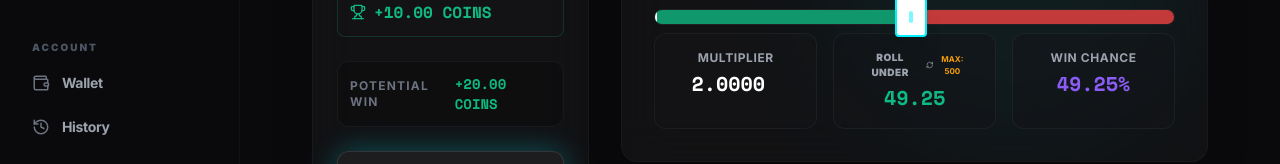
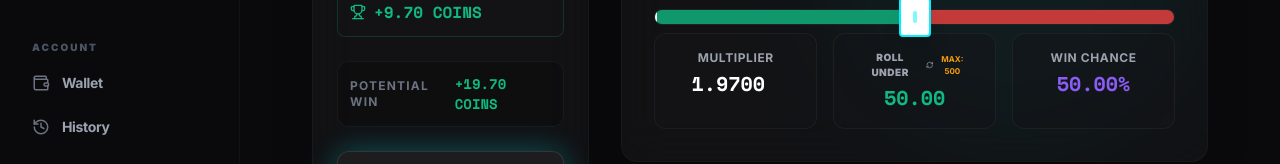
Before and after one commit to DM7OFF/Hexbet, a React (Vite) app in the folder frontend/: page /casino/dice in a window 1280 px wide. Shown: the part 430-594 px from the top of the page. Built offline with nearby package versions, Linux system fonts and the light colour scheme; no server answers.

Commit message:
refactor: prioritize roll target (under/over) over multiplier in Dice game logic

```diff
--- a/frontend/src/pages/CasinoDice.tsx
+++ b/frontend/src/pages/CasinoDice.tsx
@@ -14,8 +14,8 @@ export default function CasinoDice() {
     }
   }, [balance, betAmount]);
 
-  const [targetMultiplier, setTargetMultiplier] = useState<number>(2.0);
-  const [multiplierInput, setMultiplierInput] = useState<string>('2.0000');
+  const [rollTarget, setRollTarget] = useState<number>(50.0);
+  const [multiplierInput, setMultiplierInput] = useState<string>('1.9700');
   const [rollType, setRollType] = useState<'under' | 'over'>('under');
   const [rolling, setRolling] = useState(false);
   const [lastRoll, setLastRoll] = useState<{ result: number; won: boolean; profit: number } | null>(null);
@@ -35,33 +35,29 @@ export default function CasinoDice() {
   const MAX_GAIN = getMaxGain();
 
   // Derived Values
-  const multiplier = targetMultiplier;
-  const visualWinChance = (100 / targetMultiplier);
-  const winChance = visualWinChance * (100 - HOUSE_EDGE) / 100;
+  const winChance = rollType === 'under' ? rollTarget : (100 - rollTarget);
+  const multiplier = (100 - HOUSE_EDGE) / winChance;
   const potentialProfit = betAmount * multiplier - betAmount;
   const actualProfit = Math.min(potentialProfit, MAX_GAIN);
 
-  // The visual number shown to the user (e.g. "Roll Under 49.25")
-  const rollTarget = rollType === 'under' ? winChance : (100 - winChance);
-
   // Sync multiplier input
   useEffect(() => {
-    setMultiplierInput(targetMultiplier.toFixed(4));
-  }, [targetMultiplier]);
+    setMultiplierInput(multiplier.toFixed(4));
+  }, [multiplier]);
 
   const handleMultiplierChange = (val: string) => {
     setMultiplierInput(val);
     const num = parseFloat(val);
-    if (!isNaN(num) && num >= 1.0103 && num <= 49.25) {
-      setTargetMultiplier(num);
+    if (!isNaN(num) && num >= 1.0368 && num <= 49.25) { // Range for 2% to 95% win chance
+      const newWinChance = (100 - HOUSE_EDGE) / num;
+      const newTarget = rollType === 'under' ? newWinChance : (100 - newWinChance);
+      setRollTarget(newTarget);
     }
   };
 
   const handleSliderChange = (val: number) => {
-    // Slider maps to visual win chance (2% to 95%)
-    // val is the "visual" probability (e.g. 50)
-    const newMultiplier = 100 / val;
-    setTargetMultiplier(newMultiplier);
+    // Slider maps directly to rollTarget
+    setRollTarget(val);
   };
 
   const handleRoll = useCallback(() => {
@@ -72,17 +68,14 @@ export default function CasinoDice() {
     updateBalance(-betAmount);
     recordWager(betAmount);
 
-    const currentMultiplier = targetMultiplier;
+    const currentWinChance = rollType === 'under' ? rollTarget : (100 - rollTarget);
+    const currentMultiplier = (100 - HOUSE_EDGE) / currentWinChance;
     const potProfit = betAmount * currentMultiplier - betAmount;
     const actualPft = Math.min(potProfit, MAX_GAIN);
 
-    const vWinChance = 100 / currentMultiplier;
-    const cWinChance = vWinChance * (100 - HOUSE_EDGE) / 100;
-    const cRollTarget = rollType === 'under' ? cWinChance : (100 - cWinChance);
-
     setTimeout(() => {
       const result = parseFloat((Math.random() * 100).toFixed(2));
-      const won = rollType === 'under' ? (result < cRollTarget) : (result > cRollTarget);
+      const won = rollType === 'under' ? (result < rollTarget) : (result > rollTarget);
       const profit = won ? actualPft : -betAmount;
 
       setRolling(false);
@@ -95,7 +88,7 @@ export default function CasinoDice() {
       }
     }, isFastMode ? 50 : 600);
   // eslint-disable-next-line react-hooks/exhaustive-deps
-  }, [betAmount, balance, targetMultiplier, rollType, isFastMode, MAX_GAIN]);
+  }, [betAmount, balance, rollTarget, rollType, isFastMode, MAX_GAIN]);
 
   // Auto Mode useEffect — depends on handleRoll, so must come AFTER it
   useEffect(() => {
@@ -308,21 +301,21 @@ export default function CasinoDice() {
                   <div className="absolute top-8 left-0 right-0 h-4 bg-surface rounded-full overflow-hidden border border-white/5">
                     <div
                       className={`absolute top-0 bottom-0 ${rollType === 'under' ? 'left-0' : 'right-0'} bg-success/80 border-x-2 border-white`}
-                      style={{ width: `${winChance}%` }}
+                      style={{ width: `${rollType === 'under' ? rollTarget : (100 - rollTarget)}%` }}
                     ></div>
                     <div
                       className={`absolute top-0 bottom-0 ${rollType === 'under' ? 'right-0' : 'left-0'} bg-danger/80`}
-                      style={{ width: `${100 - winChance}%` }}
+                      style={{ width: `${rollType === 'under' ? (100 - rollTarget) : rollTarget}%` }}
                     ></div>
                   </div>
 
                   {/* HTML Range Input */}
                   <input
                     type="range"
-                    min={2}
-                    max={95}
+                    min={rollType === 'under' ? 2 : 5}
+                    max={rollType === 'under' ? 95 : 98}
                     step="0.01"
-                    value={visualWinChance}
+                    value={rollTarget}
                     onChange={(e) => handleSliderChange(Number(e.target.value))}
                     className="w-full absolute top-7 opacity-0 cursor-pointer h-6"
                   />
@@ -330,7 +323,7 @@ export default function CasinoDice() {
                   {/* Slider Thumb Visual (Controlled by State) */}
                   <div
                     className="absolute top-5 w-8 h-10 bg-white rounded shadow-xl border-2 border-secondary flex flex-col items-center justify-center pointer-events-none transition-all"
-                    style={{ left: `calc(${rollType === 'under' ? winChance : (100 - winChance)}% - 16px)` }}
+                    style={{ left: `calc(${rollTarget}% - 16px)` }}
                   >
                     <div className="w-1 h-3 bg-secondary/50 rounded-full"></div>
                   </div>
```
